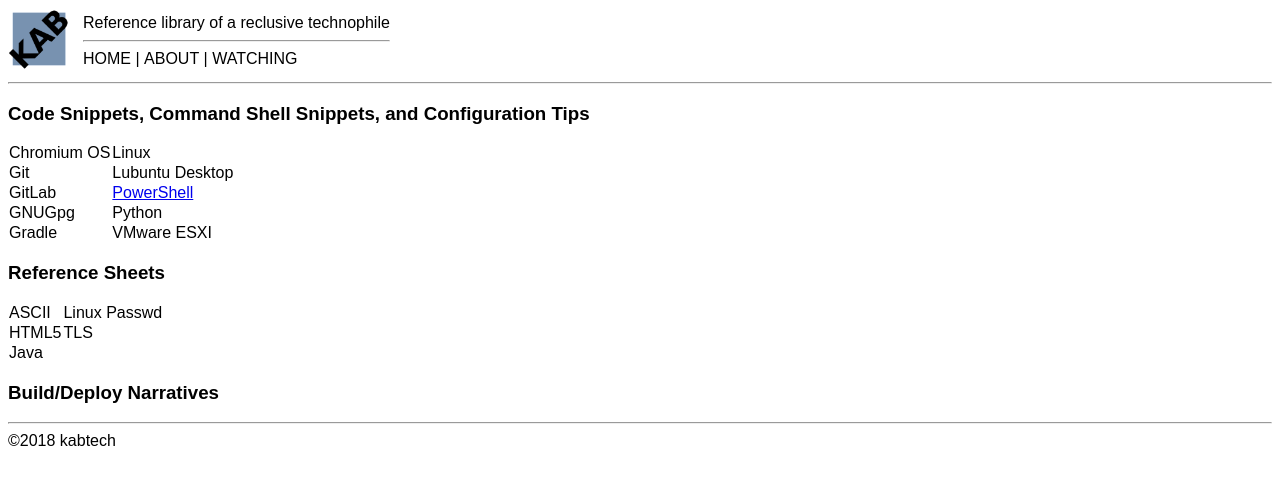
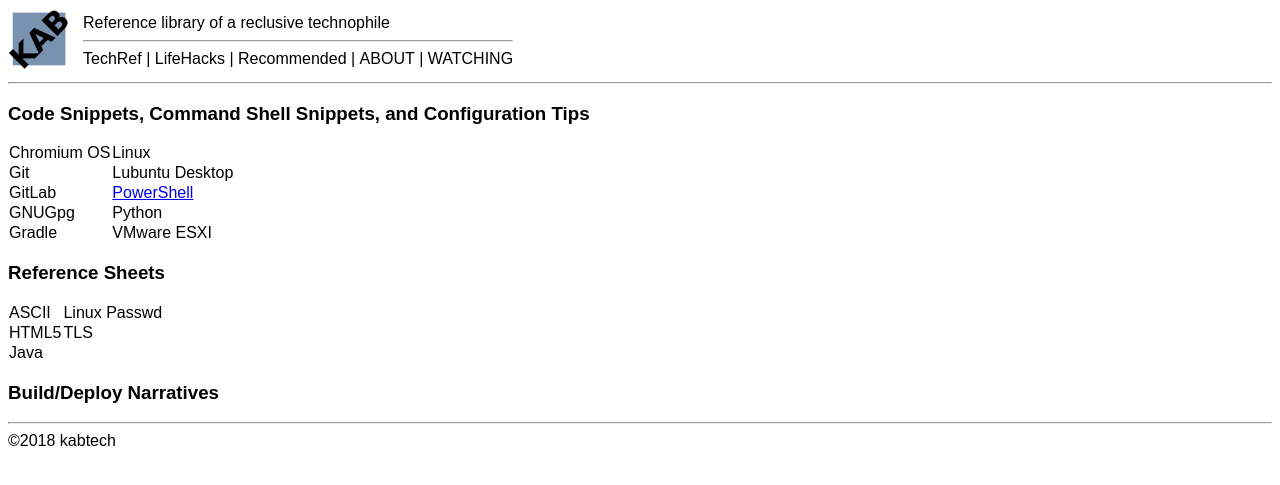
Before and after one commit to kabtech/kab, a Jekyll site: the page built from index.md, in a window 1280 px wide. Shown: the top 485 px of the page. Built offline with Jekyll 4.4.1, drawn with Linux system fonts in a browser that asks for light colours; our own code applies the rules of GitHub Pages for plain Markdown files.

Commit message:
Update kab.html

```diff
--- a/_layouts/kab.html
+++ b/_layouts/kab.html
@@ -12,7 +12,7 @@
 <td width="8px"><td>
 <td>{{ site.tagline }}
 <hr/>
-<a id="navHome" href="{{ site.url }}" class="navNormal">HOME</a> | <a id="navAbout" href="zzz" class="navNormal">ABOUT</a> | <a id="navContact" href="zzz" class="navNormal">WATCHING</a>
+<a id="navTechRef" href="{{ site.url }}" class="navNormal">TechRef</a> | <a id="navLifeHacks" href="lifehacks" class="navNormal">LifeHacks</a> | <a id="navRecommended" href="recommended" class="navNormal">Recommended</a> | <a id="navAbout" href="about" class="navNormal">ABOUT</a> | <a id="navContact" href="watching" class="navNormal">WATCHING</a>
 </td>
 </tr>
 </table>
```
Also changed, not shown: other parts of _layouts/kab.html (+1 -1 lines).
